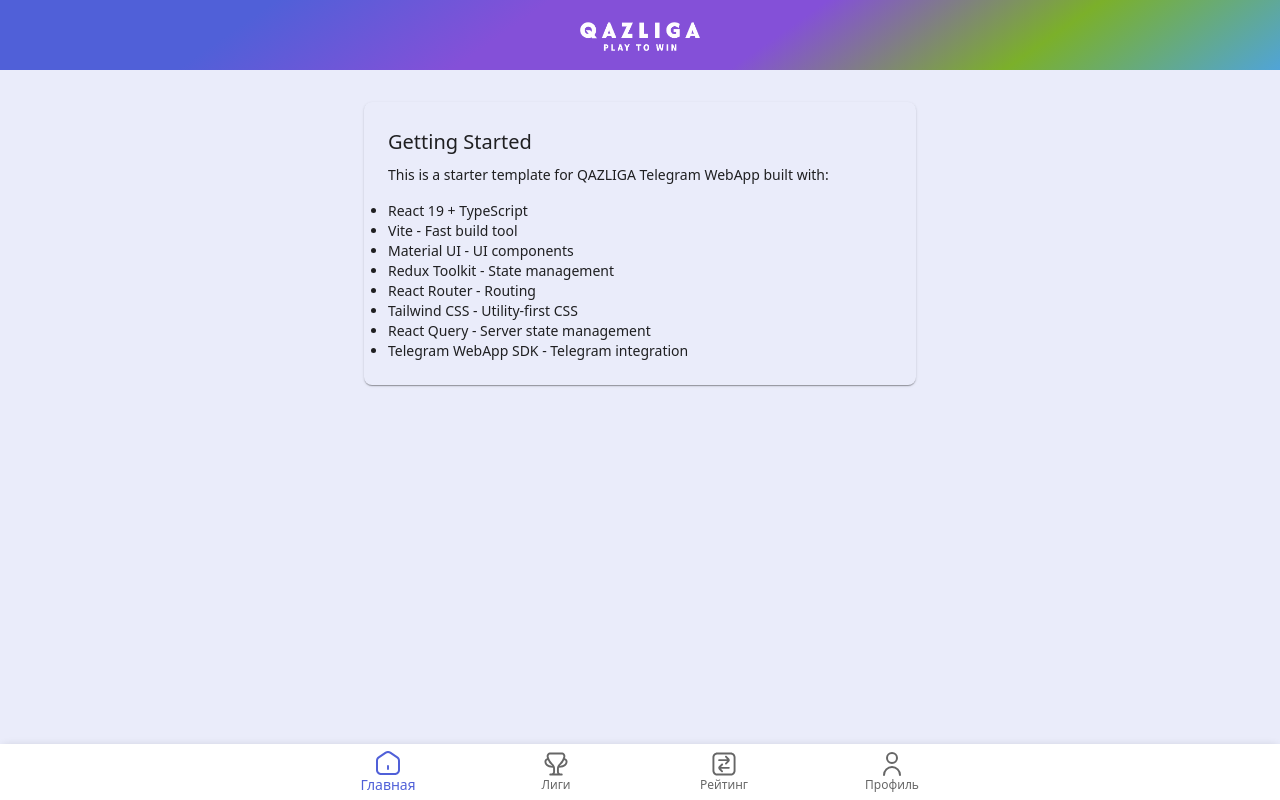
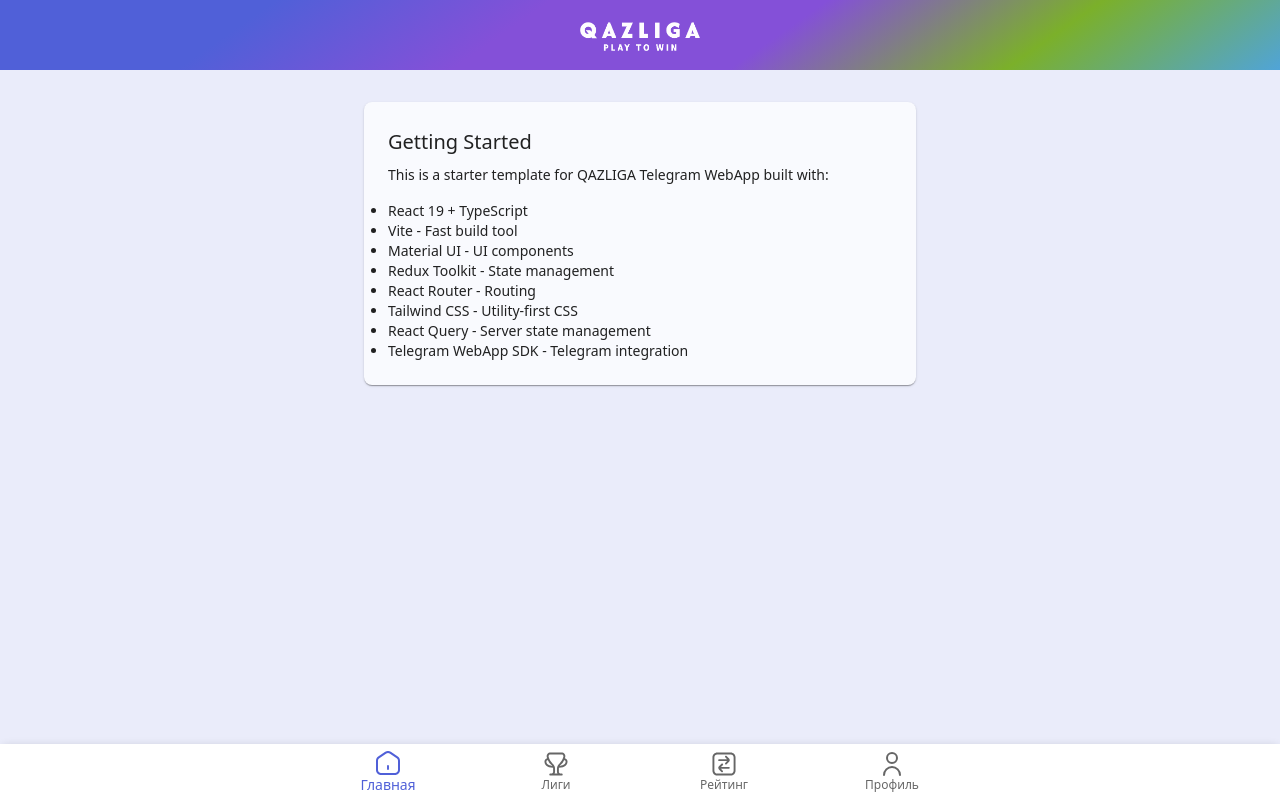
Before and after one commit to alinakassym/qazliga-webapp, a React (Vite) app: page / in a window 1280 px wide. Built offline with nearby package versions, Linux system fonts and the light colour scheme.

Commit message:
feat(theme): add appBackground and surface colors with callback usage

```diff
--- a/src/App.tsx
+++ b/src/App.tsx
@@ -49,7 +49,7 @@ const App: FC = () => {
                 minHeight: '100vh',
                 display: 'flex',
                 flexDirection: 'column',
-                backgroundColor: theme.palette.surface,
+                backgroundColor: theme.palette.appBackground,
               }}
             >
               <Header />
--- a/src/pages/HomePage.tsx
+++ b/src/pages/HomePage.tsx
@@ -1,15 +1,14 @@
 import type { FC } from 'react';
-import { Container, Typography, Paper, useTheme } from '@mui/material';
+import { Container, Typography, Paper } from '@mui/material';
 import { getTelegramUser } from '@/utils/telegram';
 
 const HomePage: FC = () => {
   const user = getTelegramUser();
-  const theme = useTheme();
 
   return (
     <Container maxWidth="sm" sx={{ py: 4 }}>
       {user && (
-        <Paper sx={{ p: 3, mb: 3, backgroundColor: theme.palette.surface }}>
+        <Paper sx={{ p: 3, mb: 3, backgroundColor: theme => theme.palette.surface }}>
           <Typography variant="h6" gutterBottom>
             User Info
           </Typography>
@@ -27,7 +26,7 @@ const HomePage: FC = () => {
         </Paper>
       )}
 
-      <Paper sx={{ p: 3, backgroundColor: theme.palette.surface }}>
+      <Paper sx={{ p: 3, backgroundColor: theme => theme.palette.surface }}>
         <Typography variant="h6" gutterBottom>
           Getting Started
         </Typography>
--- a/src/theme/index.ts
+++ b/src/theme/index.ts
@@ -39,8 +39,8 @@ export const createAppTheme = (mode: PaletteMode = 'light') => {
         main: mode === 'light' ? '#16A34A' : '#34D399',
       },
       cardBorder: mode === 'light' ? '#EDF2F8' : '#1D1527',
-      surface: mode === 'light' ? '#EAECFA' : '#1D1527',
-      appBackground: mode === 'light' ? '#F9FAFE' : 'rgba(39, 27, 56, 1)',
+      surface: mode === 'light' ? '#F9FAFE' : 'rgba(39, 27, 56, 1)',
+      appBackground: mode === 'light' ? '#EAECFA' : '#1D1527',
       dark: '#271B38',
     },
     shape: {
```
